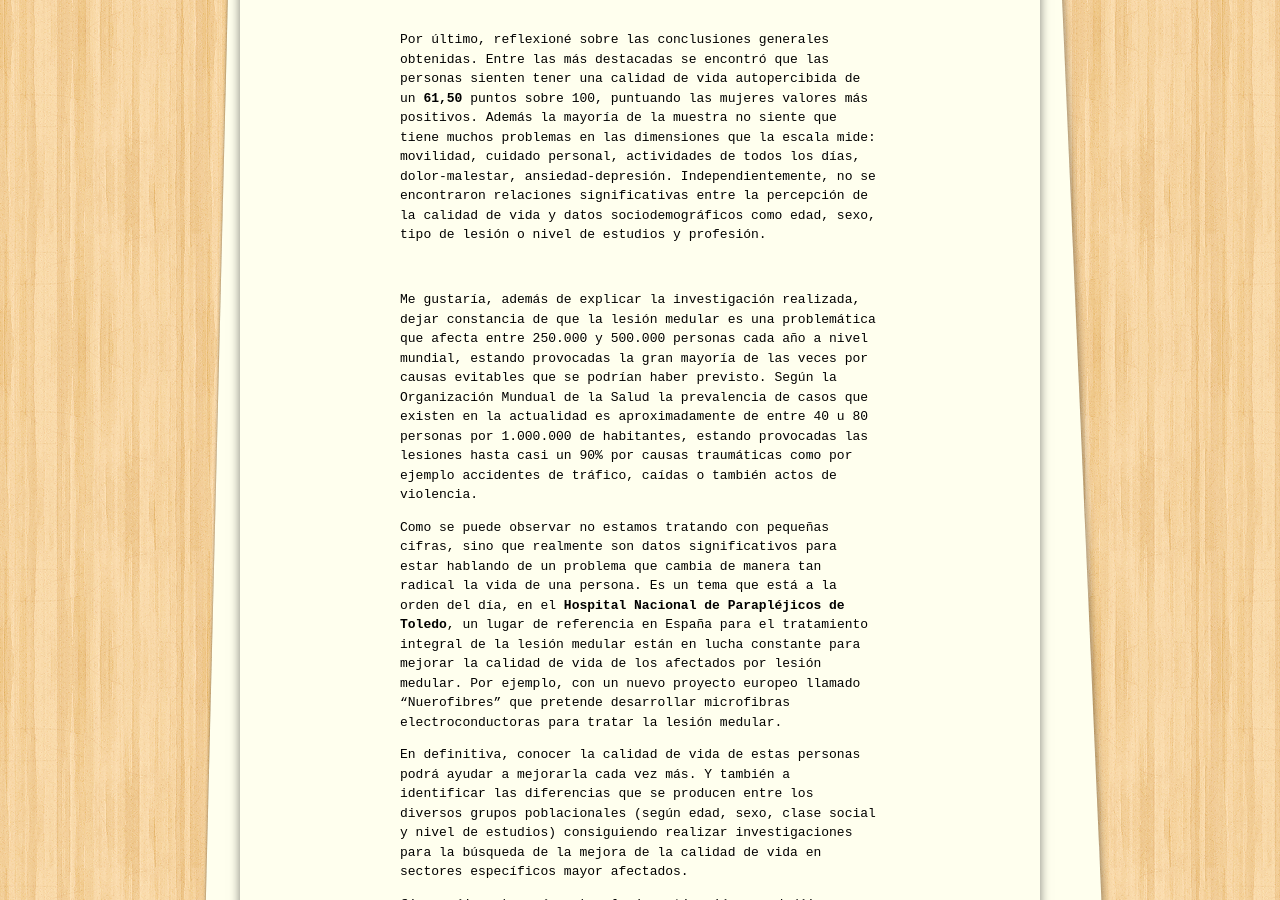
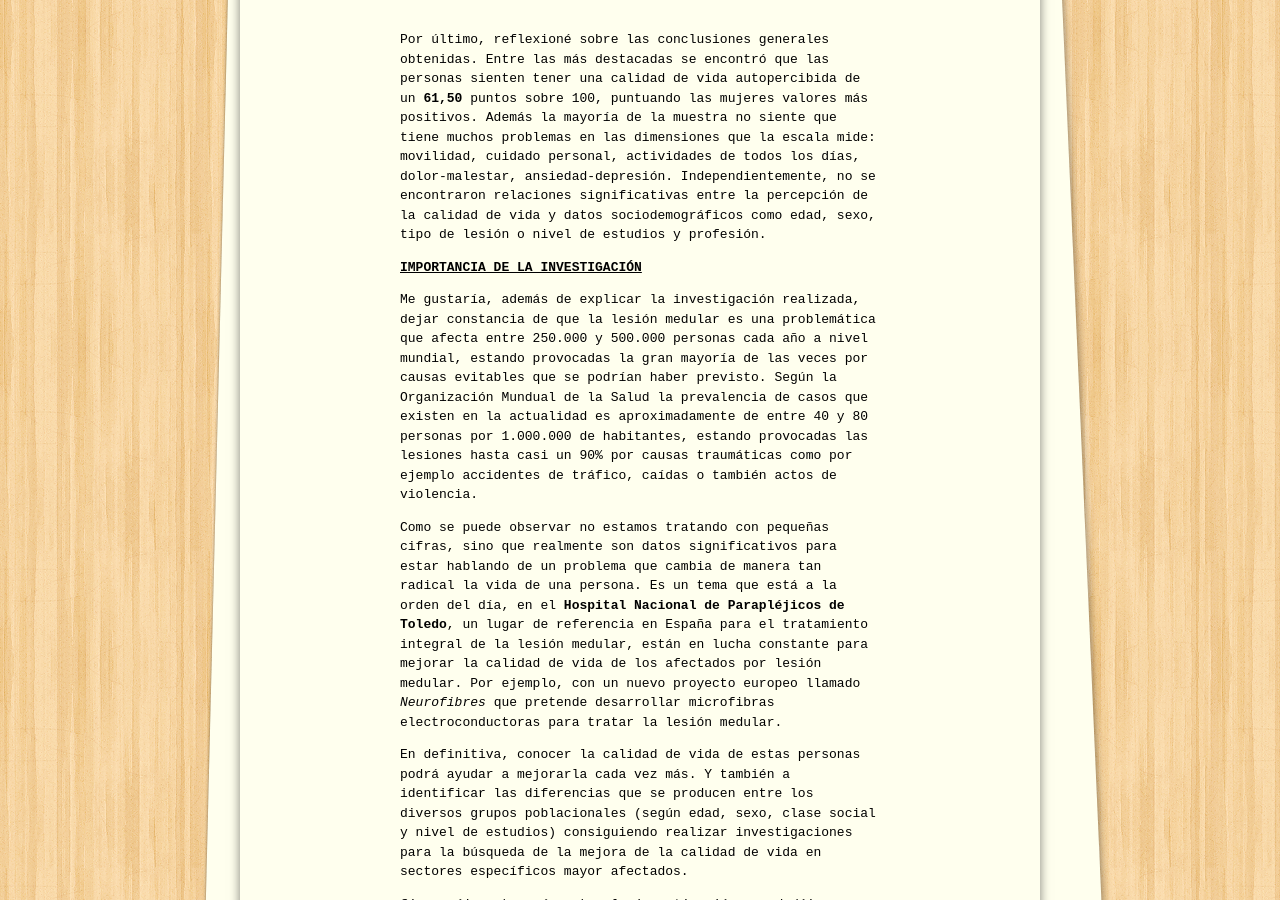
Before and after one commit to monimarlo/monimarlo.github.io, a Jekyll site: the page built from _posts/2018-03-06-lesion.medular-tfg.md, in a window 1280 px wide and 900 px high, scrolled down 2505 px. Built offline with Jekyll 4.4.1, drawn with Linux system fonts in a browser that asks for light colours; nearby versions of some CDN libraries; some of the changed text lies outside the part shown.

Commit message:
subida la entrada del tfg y la lesion medular

```diff
--- a/_posts/2018-03-06-lesion.medular-tfg.md
+++ b/_posts/2018-03-06-lesion.medular-tfg.md
@@ -13,7 +13,7 @@
 
 A grandes rasgos, por tanto, pretendía ampliar el conocimiento sobre cómo es la calidad de vida de las personas que tienen una lesión medular. Es una problemática que afecta a todo tipo de población y lleva consigo una limitación de actividades y participación social que influye indiscutiblemente en la calidad de vida de estas personas.
 
-Para ello escogí a un grupo de afectados de ASPAYM CV que acuden al programa de terapia ocupacional todas las semanas y de manera continua.
+Para ello escogí a un grupo de afectados de **ASPAYM CV** que acuden al programa de terapia ocupacional todas las semanas y de manera continua.
 
 En un primer momento realicé una revisión bibliográfica sobre diversos autores tanto nacionales como internacionales, que han trabajado el tema anteriormente. Recopilando así, metodologías, análisis, resultados y conclusiones que han llevado a cabo otros investigadores.
 
@@ -21,13 +21,13 @@
 
 <br>
 
-# Las dimensiones de la escala EQ-5D.
+# Las dimensiones de la escala EQ-5D
 
 <a href="/images/dimensiones.png"><img src="/images/dimensiones.png" width="95%"></a>
 
 <br>
 
-# La escala visual analógica (donde se valora de 1 al 100 el estado de salud actual) de la escala EQ-5D.
+# La escala visual analógica (donde se valora de 1 al 100 el estado de salud actual) de la escala EQ-5D
 
 <a href="/images/eva.png"><img src="/images/eva.png" width="95%"></a>
 
@@ -36,13 +36,13 @@
 Por último, reflexioné sobre las conclusiones generales obtenidas. Entre las más destacadas se encontró que las personas sienten tener una calidad de vida autopercibida de un **61,50** puntos sobre 100, puntuando las mujeres valores más positivos. Además la mayoría de la muestra no siente que tiene muchos problemas en las dimensiones que la escala mide: movilidad, cuidado personal, actividades de todos los días, dolor-malestar, ansiedad-depresión.
 Independientemente, no se encontraron relaciones significativas entre la percepción de la calidad de vida y datos sociodemográficos como edad, sexo, tipo de lesión o nivel de estudios y profesión.
 
-<br>
+# Importancia de la investigación
 
 Me gustaría, además de explicar la investigación realizada, dejar constancia de que la lesión medular es una problemática que afecta entre 250.000 y 500.000 personas cada año a nivel mundial, estando provocadas la gran mayoría de las veces por causas evitables que se podrían haber previsto.
-Según la Organización Mundual de la Salud la prevalencia de casos que existen en la actualidad es aproximadamente de entre 40 u 80 personas por 1.000.000 de habitantes, estando provocadas las lesiones hasta casi un 90% por causas traumáticas como por ejemplo accidentes de tráfico, caídas o también actos de violencia.
+Según la Organización Mundual de la Salud la prevalencia de casos que existen en la actualidad es aproximadamente de entre 40 y 80 personas por 1.000.000 de habitantes, estando provocadas las lesiones hasta casi un 90% por causas traumáticas como por ejemplo accidentes de tráfico, caídas o también actos de violencia.
 
 Como se puede observar no estamos tratando con pequeñas cifras, sino que realmente son datos significativos para estar hablando de un problema que cambia de manera tan radical la vida de una persona.
-Es un tema que está a la orden del día, en el **Hospital Nacional de Parapléjicos de Toledo**, un lugar de referencia en España para el tratamiento integral de la lesión medular están en lucha constante para mejorar la calidad de vida de los afectados por lesión medular. Por ejemplo, con un nuevo proyecto europeo llamado “Nuerofibres” que pretende desarrollar microfibras electroconductoras para tratar la lesión medular.
+Es un tema que está a la orden del día, en el **Hospital Nacional de Parapléjicos de Toledo**, un lugar de referencia en España para el tratamiento integral de la lesión medular, están en lucha constante para mejorar la calidad de vida de los afectados por lesión medular. Por ejemplo, con un nuevo proyecto europeo llamado *Neurofibres* que pretende desarrollar microfibras electroconductoras para tratar la lesión medular.
 
 En definitiva, conocer la calidad de vida de estas personas podrá ayudar a mejorarla cada vez más. Y también a identificar las diferencias que se producen entre los diversos grupos  poblacionales (según edad, sexo, clase social y nivel de estudios) consiguiendo realizar investigaciones para la búsqueda de la mejora de la calidad de vida en sectores específicos mayor afectados.
 
```
